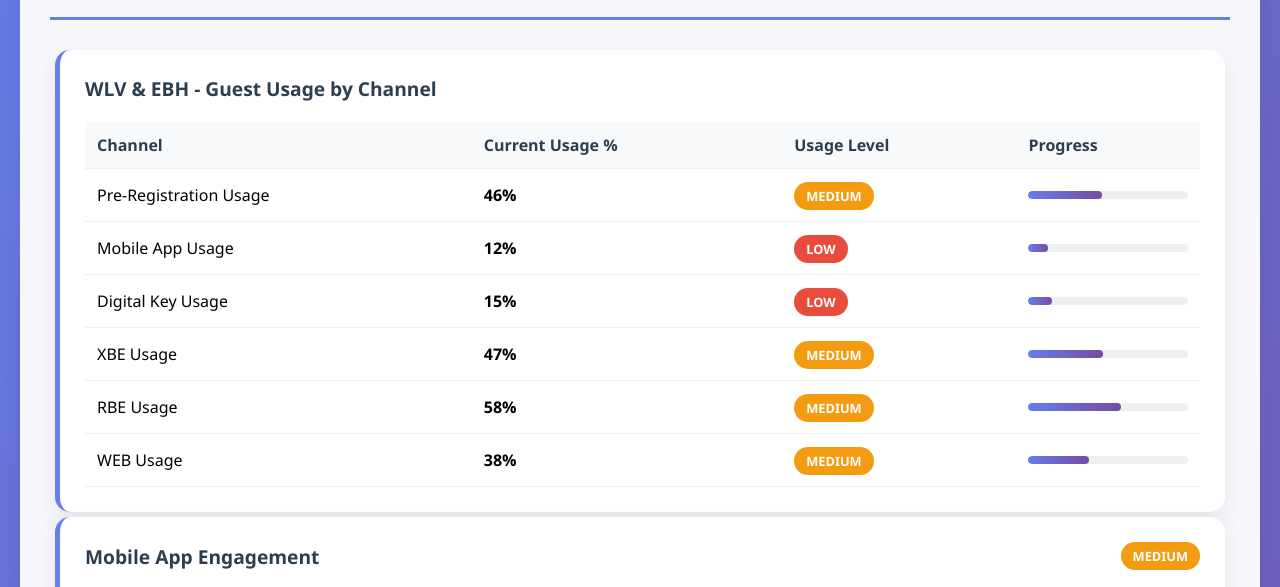
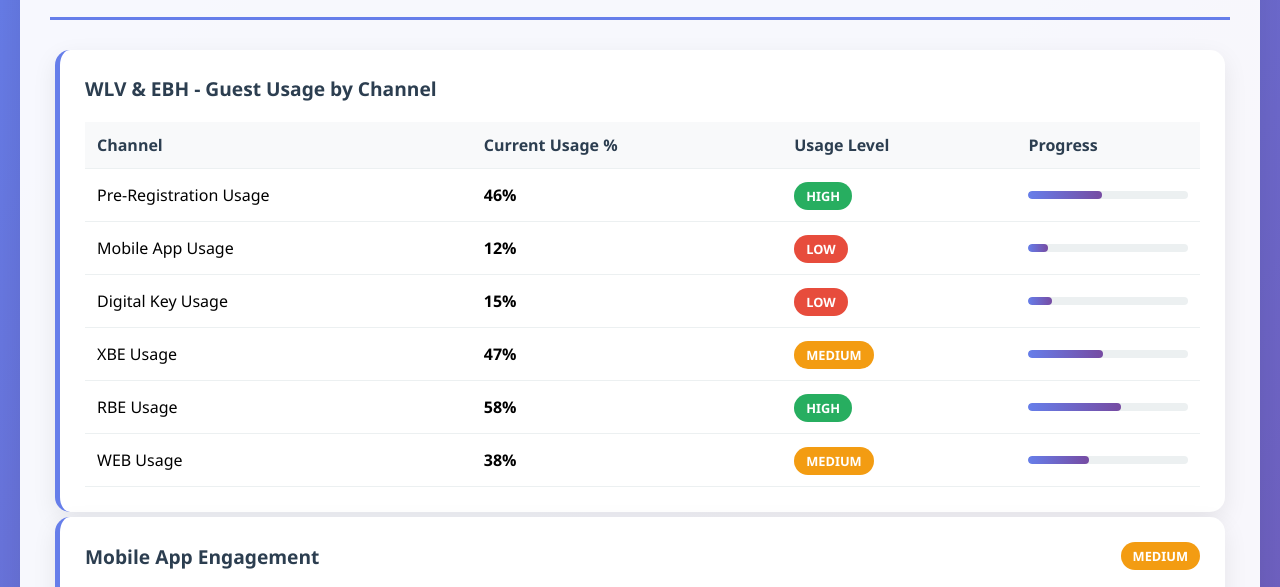
Before and after one commit to jorjoperalta/executiveanalyticshub, a plain HTML site: page index.html in a window 1280 px wide. Shown: the part 142-729 px from the top of the page. Drawn offline with nearby package versions, Linux system fonts and the light colour scheme.

Commit message:
minor number adjustments

```diff
--- a/index.html
+++ b/index.html
@@ -236,7 +236,7 @@
                     <tr>
                         <td>Pre-Registration Usage</td>
                         <td><strong>46%</strong></td>
-                        <td><span class="priority-badge priority-medium">Medium</span></td>
+                        <td><span class="priority-badge priority-high">High</span></td>
                         <td>
                             <div class="progress-bar">
                                 <div class="progress-fill" style="width: 46%;"></div>
@@ -276,7 +276,7 @@
                     <tr>
                         <td>RBE Usage</td>
                         <td><strong>58%</strong></td>
-                        <td><span class="priority-badge priority-medium">Medium</span></td>
+                        <td><span class="priority-badge priority-high">High</span></td>
                         <td>
                             <div class="progress-bar">
                                 <div class="progress-fill" style="width: 58%;"></div>
```
